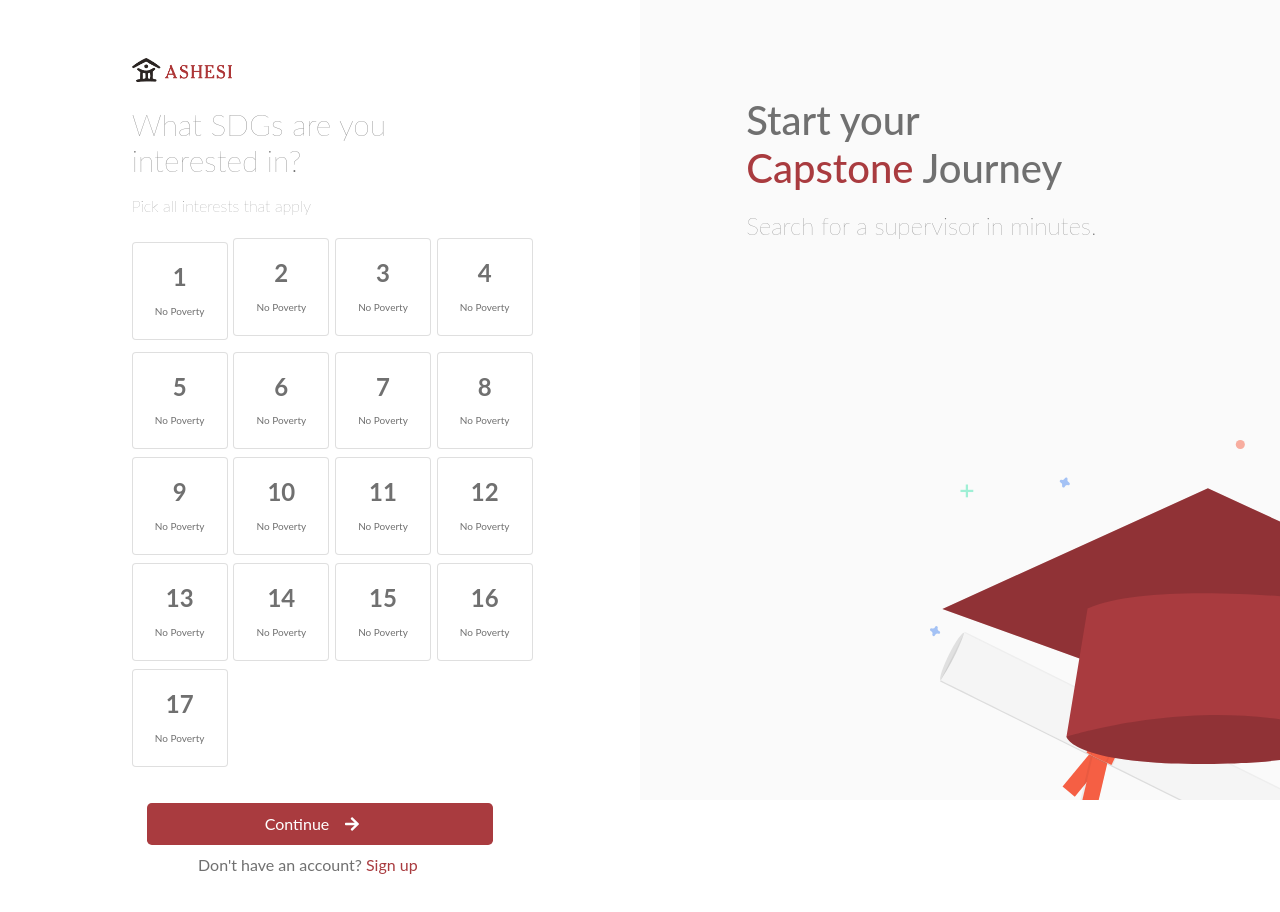
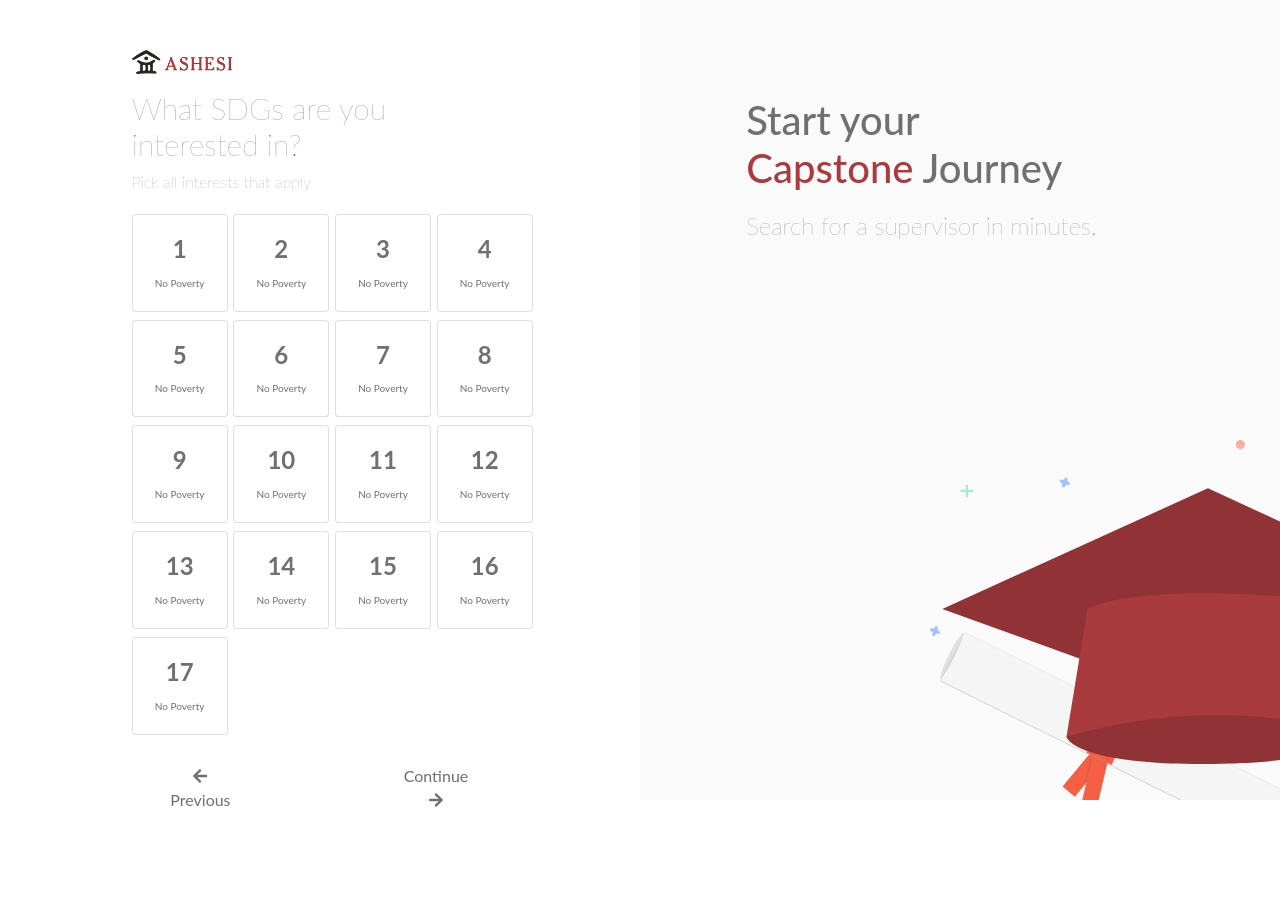
Before and after one commit to Rahulsj2/CapMatch, a Vue app in the folder cap-match/: page /sdgs in a window 1280 px wide. Shown: the top 912 px of the page. After the commit the page ends 877 px from the top, so only its background shows below. Built offline with nearby package versions, Linux system fonts and the light colour scheme.

Commit message:
pages links

```diff
--- a/cap-match/src/views/Department.vue
+++ b/cap-match/src/views/Department.vue
@@ -1,8 +1,9 @@
 <template>
     <div class="signup py-2 text-left">
         <img src="../assets/ashesi-logo-search.png" width="100">
-        <h4 class="header mb-3 pt-4">What is your major?</h4>
+        <h4 class="header mb-3 pt-4">What is your dept?</h4>
         <div class="row h-100  my-4 ">
+            <router-link to="/signup" class="dept my-2">
                 <div class="col-lg-4 my-auto ">
                     <div class="mx-auto">
                         <div class="card" style="width: 14rem;">
@@ -17,16 +18,15 @@
                                     <i class="icon fa fa-arrow-right"></i>
                                     </div>
                                 </div>
-                            <p class="major-name">Computer Science and Information Systems</p>
+                                <p class="dept-name">Computer Science and Information Systems</p>
                             </div>
                         </div>
                     </div>
                 </div>
-            <div class="col-lg-3 my-3 ">
-                <div class="mx-auto">
-                </div>
-            </div>
+            </router-link>
+
            <div class="col-lg-4 my-auto ">
+               <router-link to="/signup" class="dept my-2">
                     <div class="mx-auto">
                         <div class="card" style="width: 14rem;">
                             <div class="card-body">
@@ -40,13 +40,14 @@
                                     <i class="icon fa fa-arrow-right"></i>
                                     </div>
                                 </div>
-                            <p class="major-name">Humanities and <br>Social Sciences</p>
+                                <p class="dept-name">Humanities and <br>Social Sciences</p>
                             </div>
                         </div>
                     </div>
+               </router-link>
             </div>
-        </div>
-        <div class="row h-100  my-4">
+
+            <router-link to="/signup" class="dept my-2">
                 <div class="col-lg-4 my-auto ">
                     <div class="mx-auto">
                         <div class="card" style="width: 14rem;">
@@ -61,16 +62,15 @@
                                     <i class="icon fa fa-arrow-right"></i>
                                     </div>
                                 </div>
-                            <p class="major-name">Business<br> Administration </p>
+                                <p class="dept-name">Business<br> Administration </p>
                             </div>
                         </div>
                     </div>
                 </div>
-            <div class="col-lg-3 my-3 ">
-                <div class="mx-auto">
-                </div>
-            </div>
+            </router-link>
+
            <div class="col-lg-4 my-auto ">
+               <router-link to="/signup" class="dept my-2">
                     <div class="mx-auto">
                         <div class="card" style="width: 14rem;">
                             <div class="card-body">
@@ -84,17 +84,18 @@
                                     <i class="icon fa fa-arrow-right"></i>
                                     </div>
                                 </div>
-                            <p class="major-name ">Engineering <br> Department</p>
+                                <p class="dept-name ">Engineering <br> Department</p>
                             </div>
                         </div>
                     </div>
+               </router-link>
             </div>
         </div>
 
 
 
-        <div class="onboard-footer text-center pt-5">
-            <p class="">Don&#39;t have an account? <a class="signup" href="#">Sign up</a></p>
+        <div class="onboard-footer text-center">
+            <p class="">Already have an account? <router-link to="/login" class="signup" href="#">Sign in</router-link></p>
         </div>
     </div>
 </template>
@@ -118,7 +119,7 @@ export default {
     font-size: 24px;
     font-weight: 700;
 }
-.major-name{
+.dept-name{
     font-size: 16px;
     font-weight: 700;
 }
@@ -133,33 +134,16 @@ h4.header{
     font-weight: 200;
 }
 
+.dept{
+    color: #707070;
+}
 
-
-.btn-lg {
-    padding: 30px 20px;
+.dept:hover{
+    text-decoration: none;
 }
 
 p.desc{
     font-size: 16px;
-    font-weight: 200;
-}
-
-.btn-wine{
-    /* background: #A93B3F; */
-    color: #707070;
-    font-size: 16px;
-    font-weight: 400;
-    border-color: #DEDDDD;
-}
-
-.btn-wine:hover{
-    color: #A93B3F;
-    border-color: #A93B3F;
-    background-color: rgba(169, 59, 63, 0.10);
-}
-
-.col-form-label-lg{
-    font-size: 14px;
     font-weight: 200;
 }
 
--- a/cap-match/src/views/Interest.vue
+++ b/cap-match/src/views/Interest.vue
@@ -69,10 +69,10 @@
         </div>
 
 
-
+<!--
         <div class="onboard-footer text-center pt-5">
-            <p class="">Don&#39;t have an account? <a class="signup" href="#">Sign up</a></p>
-        </div>
+            <p class="">Already have an account? <router-link to="/login" class="signup" href="#">Sign in</router-link></p>
+        </div> -->
     </div>
 </template>
 
--- a/cap-match/src/views/Login.vue
+++ b/cap-match/src/views/Login.vue
@@ -12,7 +12,7 @@
                  <div class="col-12 form-group">
                     <label class="col-form-label col-form-label-lg">Password<span class="text-danger">*</span></label>
                     <input type="password" v-model.trim="password" class="form-control form-control-lg">
-                    <div class="text-right pt-2"><a href="#">Forgot password?</a></div>
+                    <div class="text-right pt-2"><router-link to="/password_reset">Forgot password?</router-link></div>
                 </div>
                  <div class="col-12 form-group py-4">
                    <button class="btn btn-wine btn-lg col-12">Sign in</button>
@@ -20,7 +20,7 @@
             </div>
         </form>
         <div class="onboard-footer text-center pt-5">
-            <p class="">Don&#39;t have an account? <a class="signup" href="#">Sign up</a></p>
+            <p class="">Don&#39;t have an account? <router-link to="/signup" class="signup" href="#">Sign up</router-link></p>
         </div>
     </div>
 </template>
--- a/cap-match/src/views/Major.vue
+++ b/cap-match/src/views/Major.vue
@@ -3,12 +3,13 @@
         <img src="../assets/ashesi-logo-search.png" width="100">
         <h4 class="header mb-3 pt-4">What is your major?</h4>
         <div class="row h-100  my-4 ">
+            <router-link to="/signup" class="major my-2">
                 <div class="col-lg-4 my-auto ">
                     <div class="mx-auto">
                         <div class="card" style="width: 14rem;">
                             <div class="card-body">
                                 <div class="row h-100">
-                                 <div class="col-lg-9 ">
+                                    <div class="col-lg-8 ">
                                         <div class="mx-auto about">
                                             <h1 class="mb-4 card-title">C</h1>
                                         </div>
@@ -22,11 +23,9 @@
                         </div>
                     </div>
                 </div>
-            <div class="col-lg-3 my-3 ">
-                <div class="mx-auto">
-                </div>
-            </div>
-           <div class="col-lg-4 my-auto ">
+            </router-link>
+           <div class="col-lg-4 my-2">
+                <router-link to="/signup" class="major">
                     <div class="mx-auto">
                         <div class="card" style="width: 14rem;">
                             <div class="card-body">
@@ -44,9 +43,9 @@
                             </div>
                         </div>
                     </div>
+                </router-link>
             </div>
-        </div>
-        <div class="row h-100  my-4">
+            <router-link to="/signup" class="major my-2">
                 <div class="col-lg-4 my-auto ">
                     <div class="mx-auto">
                         <div class="card" style="width: 14rem;">
@@ -66,11 +65,9 @@
                         </div>
                     </div>
                 </div>
-            <div class="col-lg-3 my-3 ">
-                <div class="mx-auto">
-                </div>
-            </div>
-           <div class="col-lg-4 my-auto ">
+            </router-link>
+            <div class="col-lg-4 my-2">
+               <router-link to="/signup" class="major">
                     <div class="mx-auto">
                         <div class="card" style="width: 14rem;">
                             <div class="card-body">
@@ -88,9 +85,9 @@
                             </div>
                         </div>
                     </div>
+               </router-link>
             </div>
-        </div>
-        <div class="row h-100 my-4">
+            <router-link to="/signup" class="major my-2">
                 <div class="col-lg-4 my-auto ">
                     <div class="mx-auto">
                         <div class="card" style="width: 14rem;">
@@ -110,35 +107,34 @@
                         </div>
                     </div>
                 </div>
-            <div class="col-lg-3 my-3 ">
-                <div class="mx-auto">
-                </div>
-            </div>
-           <div class="col-lg-4 my-auto ">
+            </router-link>
+           <div class="col-lg-4 my-2">
+               <router-link to="/signup" class="major">
                     <div class="mx-auto">
                         <div class="card" style="width: 14rem;">
                             <div class="card-body">
                                 <div class="row h-100">
                                     <div class="col-lg-9 ">
                                         <div class="mx-auto about">
-                                        <h1 class="mb-4 card-title">C</h1>
+                                            <h1 class="mb-4 card-title">E</h1>
                                         </div>
                                     </div>
                                     <div class="col-lg-3  my-1">
                                     <i class="icon fa fa-arrow-right"></i>
                                     </div>
                                 </div>
-                            <p class="major-name">Computer <br>Engineering </p>
+                                <p class="major-name">Computer <br>  Engineering </p>
                             </div>
                         </div>
                     </div>
+               </router-link>
             </div>
         </div>
 
 
 
-        <div class="onboard-footer text-center pt-5">
-            <p class="">Don&#39;t have an account? <a class="signup" href="#">Sign up</a></p>
+        <div class="onboard-footer text-center">
+            <p class="">Already have an account? <router-link to="/login" class="signup" >Sign in</router-link></p>
         </div>
     </div>
 </template>
@@ -177,34 +173,17 @@ h4.header{
     font-weight: 200;
 }
 
-
-
-.btn-lg {
-    padding: 30px 20px;
-}
-
 p.desc{
     font-size: 16px;
     font-weight: 200;
 }
 
-.btn-wine{
-    /* background: #A93B3F; */
+.major{
     color: #707070;
-    font-size: 16px;
-    font-weight: 400;
-    border-color: #DEDDDD;
 }
 
-.btn-wine:hover{
-    color: #A93B3F;
-    border-color: #A93B3F;
-    background-color: rgba(169, 59, 63, 0.10);
-}
-
-.col-form-label-lg{
-    font-size: 14px;
-    font-weight: 200;
+.major:hover{
+    text-decoration: none;
 }
 
 a.signup{
--- a/cap-match/src/views/PsswdReset.vue
+++ b/cap-match/src/views/PsswdReset.vue
@@ -19,7 +19,7 @@
             </div>
         </form>
         <div class="onboard-footer text-center">
-            <p>Already have an account? <a class="signin" href="#">Sign in</a></p>
+            <p>Already have an account? <router-link to="/login" class="signin" href="#">Sign in</router-link></p>
         </div>
     </div>
 </template>
--- a/cap-match/src/views/Sdgs.vue
+++ b/cap-match/src/views/Sdgs.vue
@@ -1,10 +1,10 @@
 <template>
-    <div class="signup py-2 text-left">
+    <div class="signup py- text-left">
         <img src="../assets/ashesi-logo-search.png" width="100">
-        <h4 class="header mb-3 pt-4">What SDGs are you interested in?</h4>
+        <h4 class="header mb-2 pt-3">What SDGs are you interested in?</h4>
          <p class="desc">Pick all interests that apply</p>
         <div class="row  my-2 ">
-            <div class="col-lg-3 col-sm-3 my-2 ">
+            <div class="col-lg-3 col-sm-3 my-1 ">
                 <div class="card" style="width: 6rem;">
                     <div class="card-body text-center">
                         <h5 class="card-title">1</h5>
@@ -145,17 +145,20 @@
                     </div>
                 </div>
             </div>
-
-        </div>
-        <div class="col-12 form-group py-4">
-            <button class="btn btn-wine btn-lg col-12">Continue<i class="arrow fa fa-arrow-right mx-3"></i></button>
+            <div class="col-lg-9 my-1 ">
+            </div>
+             <!-- <div class="col-12 form-group py-4"> -->
+            <button class="btn btn-wine btn-lg col-4 ml-3 mr-5 mt-3"><i class="arrow fa fa-arrow-left mx-3"></i>Previous</button>
+            <button class="btn btn-wine btn-lg col-4 ml-5 pl-4 mt-3">Continue<i class="arrow fa fa-arrow-right mx-3"></i></button>
+        <!-- </div> -->
         </div>
 
 
 
-        <div class="onboard-footer text-center pt-5">
-            <p class="">Don&#39;t have an account? <a class="signup" href="#">Sign up</a></p>
-        </div>
+
+        <!-- <div class="onboard-footer text-center pt-5">
+             <p>Already have an account? <router-link to="/login" class="signin">Sign in</router-link></p>
+        </div> -->
     </div>
 </template>
 
@@ -193,42 +196,21 @@ p.desc{
     font-weight: 200;
 }
 
-.btn-select{
-    /* background: #A93B3F; */
-    color: #707070;
-    font-size: 16px;
-    font-weight: 400;
-    border-color: #DEDDDD;
-    padding: 10px 20px;
-    border-radius: 25px;
-}
-
-.btn-select:hover{
+.card:hover{
     color: #A93B3F;
     border-color: #A93B3F;
     background-color: rgba(169, 59, 63, 0.10);
 }
 
 .btn-wine{
-    background: #A93B3F;
-    color: #fff;
+    color: #707070;
     font-size: 16px;
     font-weight: 400;
 }
 
-
 .btn-wine:hover{
     color: #fff;
+    background: #A93B3F;
 }
 
-a.signup{
-    text-decoration: none;
-    color: #A93B3F;
-    text-align: right !important;
-}
-.onboard-footer{
-    position: absolute;
-    bottom: 0;
-    left: 20%;
-}
 </style>
--- a/cap-match/src/views/Signup.vue
+++ b/cap-match/src/views/Signup.vue
@@ -33,7 +33,7 @@
             </div>
         </form>
         <div class="onboard-footer text-center">
-            <p>Already have an account? <a class="signin" href="#">Sign in</a></p>
+            <p>Already have an account? <router-link to="/login" class="signin">Sign in</router-link></p>
         </div>
     </div>
 </template>
--- a/cap-match/src/views/User.vue
+++ b/cap-match/src/views/User.vue
@@ -4,15 +4,15 @@
         <h4 class="header mb-3 pt-4">Create an account</h4>
         <p class="desc">See how CapMatch can help you continuously improve your <br>cyber security rating, detect exposures and control risk.</p>
         <div class="py-5">
-            <button class="btn btn-wine btn-lg col-11 mb-3"><i class="icon fa fa-user-graduate mr-5"></i>STUDENT<i class="icon fa fa-arrow-right ml-5"></i></button>
-            <button class="btn btn-wine btn-lg col-11 my-3"><i class="icon fa fa-chalkboard-teacher mr-5"></i>FACULTY<i class="icon fa fa-arrow-right ml-5"></i></button>
+            <router-link to="/major" tag="button" class="btn btn-user btn-lg col-11 mb-3"><i class="icon fa fa-user-graduate mr-5"></i>STUDENT<i class="icon fa fa-arrow-right ml-5"></i></router-link>
+            <router-link to="/department" tag="button" class="btn btn-user btn-lg col-11 my-3"><i class="icon fa fa-chalkboard-teacher mr-5"></i>FACULTY<i class="icon fa fa-arrow-right ml-5"></i></router-link>
         </div>
 
 
 
 
         <div class="onboard-footer text-center pt-5">
-            <p class="">Don&#39;t have an account? <a class="signup" href="#">Sign up</a></p>
+            <p class="">Already have an account? <router-link to="/login" class="signup" href="#">Sign in</router-link></p>
         </div>
     </div>
 </template>
@@ -43,25 +43,21 @@ h4.header{
 }
 
 
-
-.btn-lg {
-    padding: 30px 20px;
-}
-
 p.desc{
     font-size: 16px;
     font-weight: 200;
 }
 
-.btn-wine{
+.btn-user{
     /* background: #A93B3F; */
     color: #707070;
     font-size: 16px;
     font-weight: 400;
     border-color: #DEDDDD;
+    padding: 30px 20px;
 }
 
-.btn-wine:hover{
+.btn-user:hover{
     color: #A93B3F;
     border-color: #A93B3F;
     background-color: rgba(169, 59, 63, 0.10);
--- a/cap-match/src/views/Verification.vue
+++ b/cap-match/src/views/Verification.vue
@@ -7,7 +7,7 @@
        </div>
 
         <div class="onboard-footer text-center">
-            <p>Didn’t receive an email? <a class="signin" href="#">Resend verification</a></p>
+            <p>Didn’t receive an email? <router-link to="/verification_resend" class="signin" >Resend verification</router-link></p>
         </div>
     </div>
 </template>
```
Also changed, not shown: cap-match/src/views/ResetChangePasswd.vue (+0 -29 lines). Lines whose indentation alone changed are shown as unchanged.
